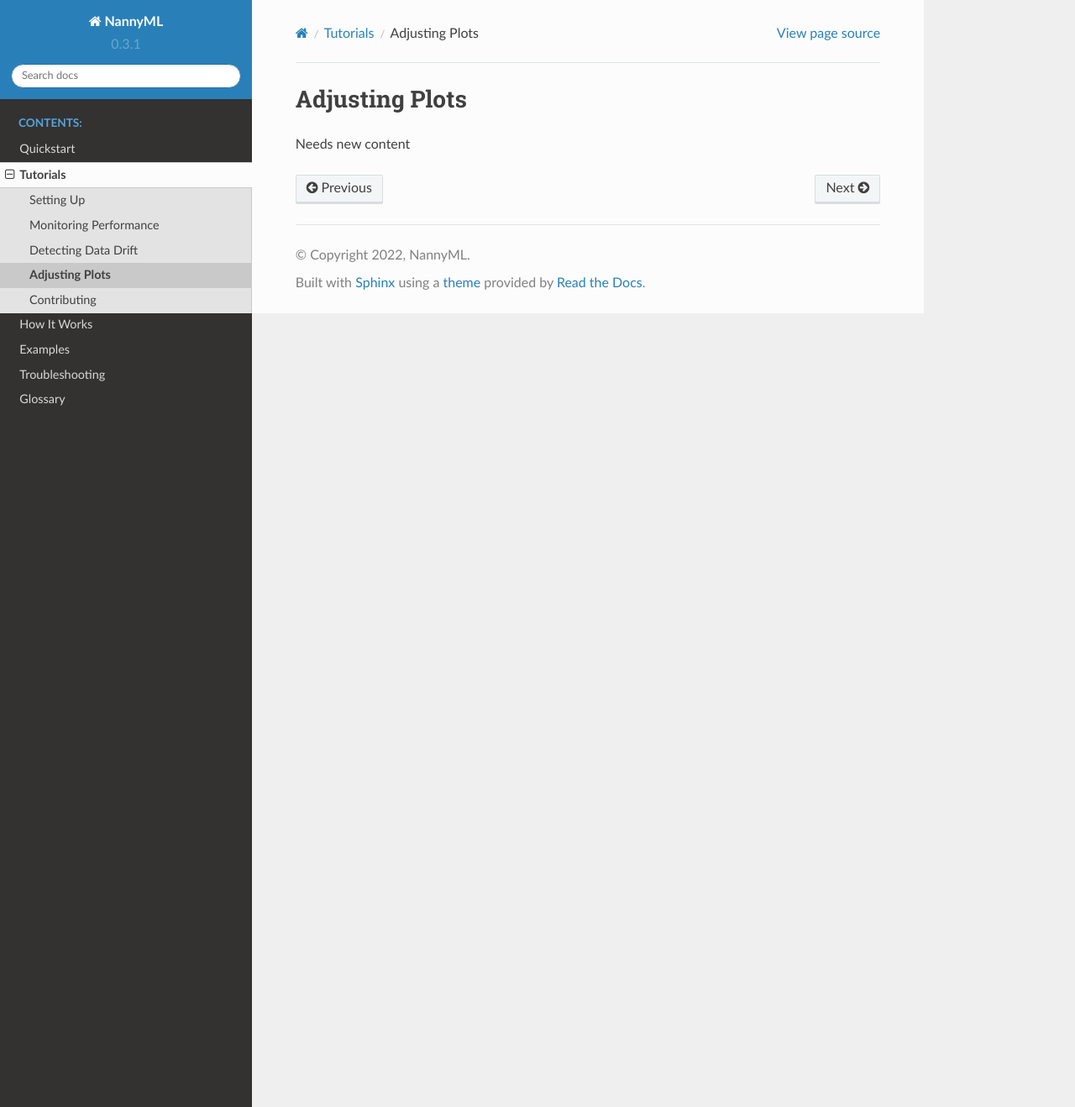
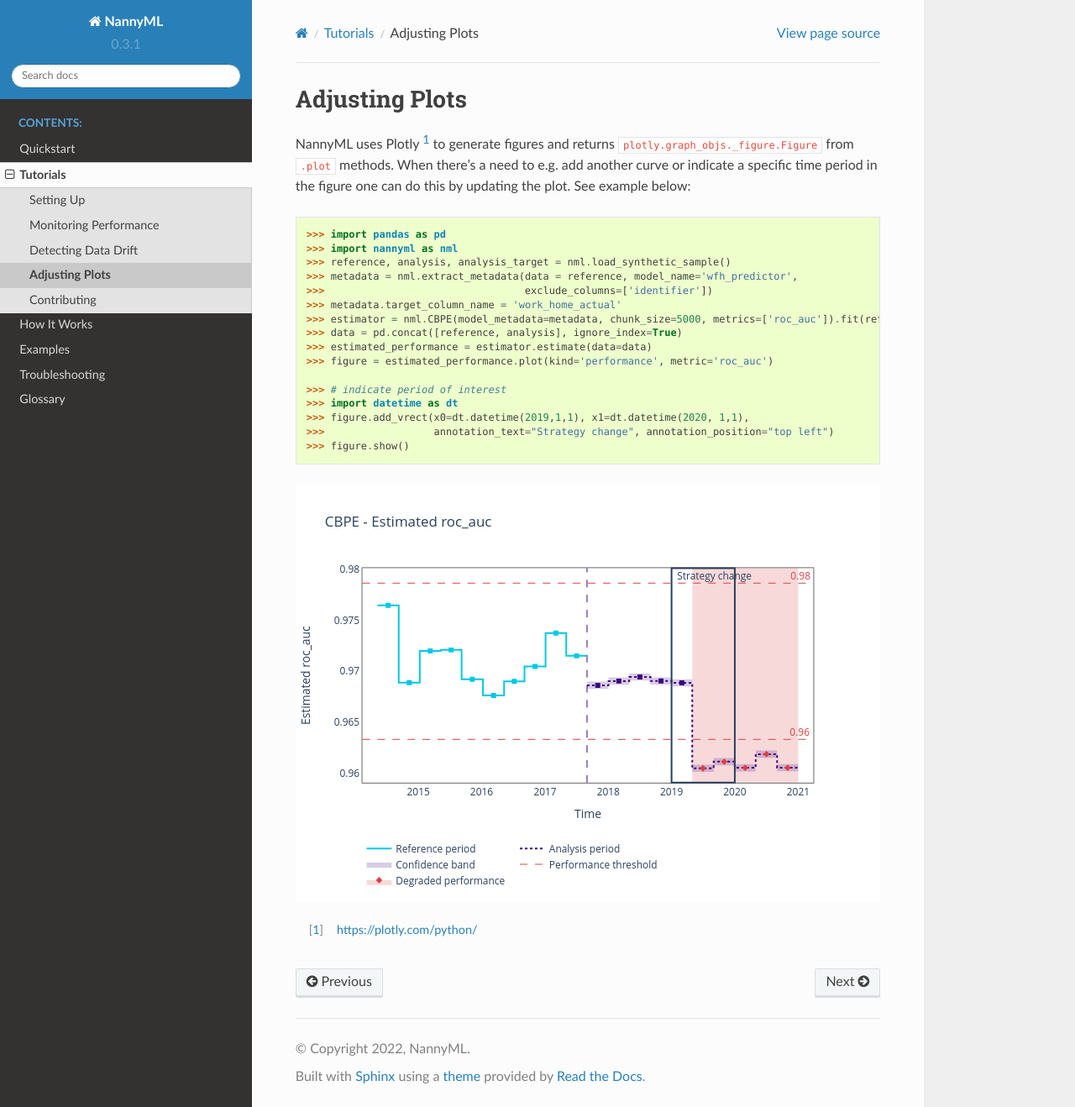
Before and after one commit to NannyML/nannyml, a Sphinx documentation site: the page built from docs/tutorials/adjusting_plots.rst, in a window 1280 px wide and 1318 px high. Shown: the whole window at 84% size. Built offline with Sphinx 7.4.7 and the Read the Docs theme 2.0.0, drawn with Linux system fonts in a browser that asks for light colours; pages that are not in the unit, such as notebooks, are missing from menus.

Commit message:
docs-adjusting-plots

```diff
--- a/docs/tutorials/adjusting_plots.rst
+++ b/docs/tutorials/adjusting_plots.rst
@@ -4,4 +4,29 @@
 Adjusting Plots
 ======================================
 
-Needs new content
+NannyML uses Plotly [1]_ to generate figures and returns ``plotly.graph_objs._figure.Figure`` from ``.plot`` methods.
+When there's a need to e.g. add another curve or indicate a specific time period in the figure one can do this by
+updating the plot. See example below:
+
+.. code-block:: python
+
+    >>> import pandas as pd
+    >>> import nannyml as nml
+    >>> reference, analysis, analysis_target = nml.load_synthetic_sample()
+    >>> metadata = nml.extract_metadata(data = reference, model_name='wfh_predictor',
+    >>>                                 exclude_columns=['identifier'])
+    >>> metadata.target_column_name = 'work_home_actual'
+    >>> estimator = nml.CBPE(model_metadata=metadata, chunk_size=5000, metrics=['roc_auc']).fit(reference)
+    >>> data = pd.concat([reference, analysis], ignore_index=True)
+    >>> estimated_performance = estimator.estimate(data=data)
+    >>> figure = estimated_performance.plot(kind='performance', metric='roc_auc')
+
+    >>> # indicate period of interest
+    >>> import datetime as dt
+    >>> figure.add_vrect(x0=dt.datetime(2019,1,1), x1=dt.datetime(2020, 1,1),
+    >>>                  annotation_text="Strategy change", annotation_position="top left")
+    >>> figure.show()
+
+.. image:: /_static/adjusting_plots_time_periods_indication.svg
+
+.. [1] https://plotly.com/python/
```
Also changed, not shown: docs/_static/adjusting_plots_time_periods_indication.svg (added), docs/example_notebooks/Adjusting plots.ipynb (added).
